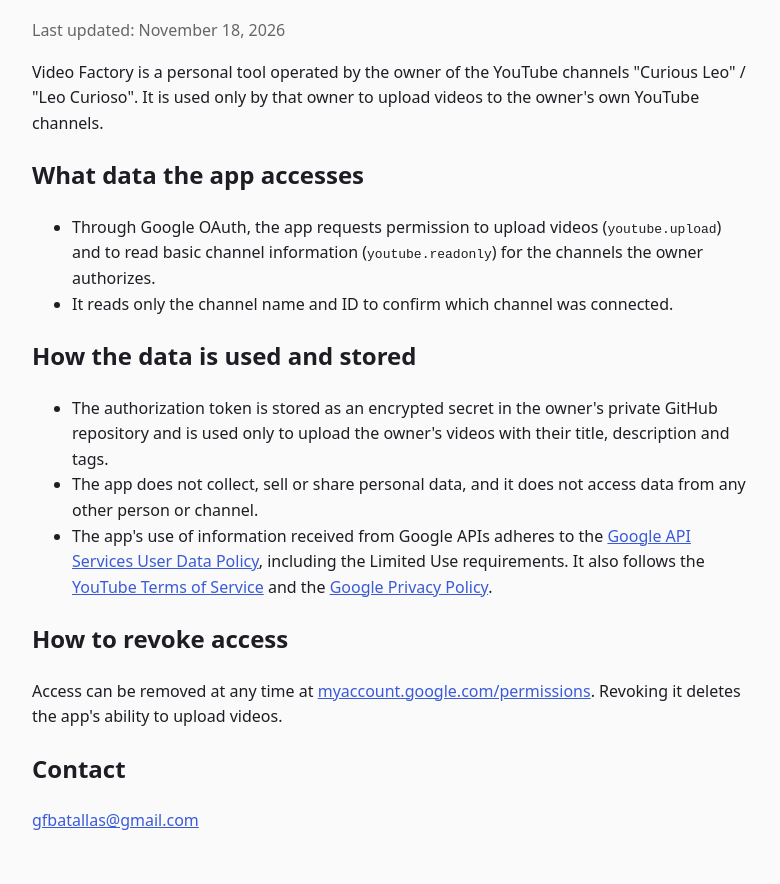
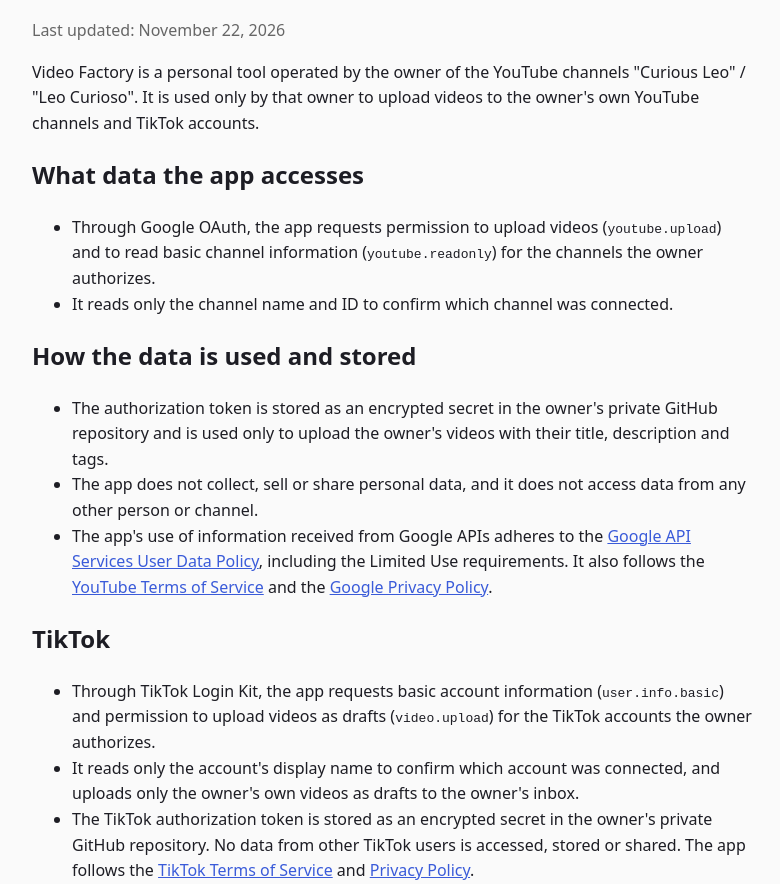
Before and after one commit to Geofran007/curious-leo-legal, a plain HTML site: page privacy.html in a window 1280 px wide. Shown: the part 108-992 px from the top of the page, without its empty margins (248-1028 px from the left). Drawn offline with Linux system fonts and the light colour scheme.

Commit message:
Privacidad: agregar TikTok

```diff
--- a/privacy.html
+++ b/privacy.html
@@ -11,9 +11,9 @@
 </head>
 <body>
 <h1>Privacy Policy — Video Factory</h1>
-<p class="muted">Last updated: November 18, 2026</p>
+<p class="muted">Last updated: November 22, 2026</p>
 
-<p>Video Factory is a personal tool operated by the owner of the YouTube channels "Curious Leo" / "Leo Curioso". It is used only by that owner to upload videos to the owner's own YouTube channels.</p>
+<p>Video Factory is a personal tool operated by the owner of the YouTube channels "Curious Leo" / "Leo Curioso". It is used only by that owner to upload videos to the owner's own YouTube channels and TikTok accounts.</p>
 
 <h2>What data the app accesses</h2>
 <ul>
@@ -28,6 +28,14 @@
   <li>The app's use of information received from Google APIs adheres to the <a href="https://developers.google.com/terms/api-services-user-data-policy">Google API Services User Data Policy</a>, including the Limited Use requirements. It also follows the <a href="https://www.youtube.com/t/terms">YouTube Terms of Service</a> and the <a href="https://policies.google.com/privacy">Google Privacy Policy</a>.</li>
 </ul>
 
+<h2>TikTok</h2>
+<ul>
+  <li>Through TikTok Login Kit, the app requests basic account information (<code>user.info.basic</code>) and permission to upload videos as drafts (<code>video.upload</code>) for the TikTok accounts the owner authorizes.</li>
+  <li>It reads only the account's display name to confirm which account was connected, and uploads only the owner's own videos as drafts to the owner's inbox.</li>
+  <li>The TikTok authorization token is stored as an encrypted secret in the owner's private GitHub repository. No data from other TikTok users is accessed, stored or shared. The app follows the <a href="https://www.tiktok.com/legal/terms-of-service">TikTok Terms of Service</a> and <a href="https://www.tiktok.com/legal/privacy-policy">Privacy Policy</a>.</li>
+  <li>Access can be removed at any time in the TikTok app: Settings and privacy → Security → Apps and services permissions (or Manage app permissions).</li>
+</ul>
+
 <h2>How to revoke access</h2>
 <p>Access can be removed at any time at <a href="https://myaccount.google.com/permissions">myaccount.google.com/permissions</a>. Revoking it deletes the app's ability to upload videos.</p>
 
```
